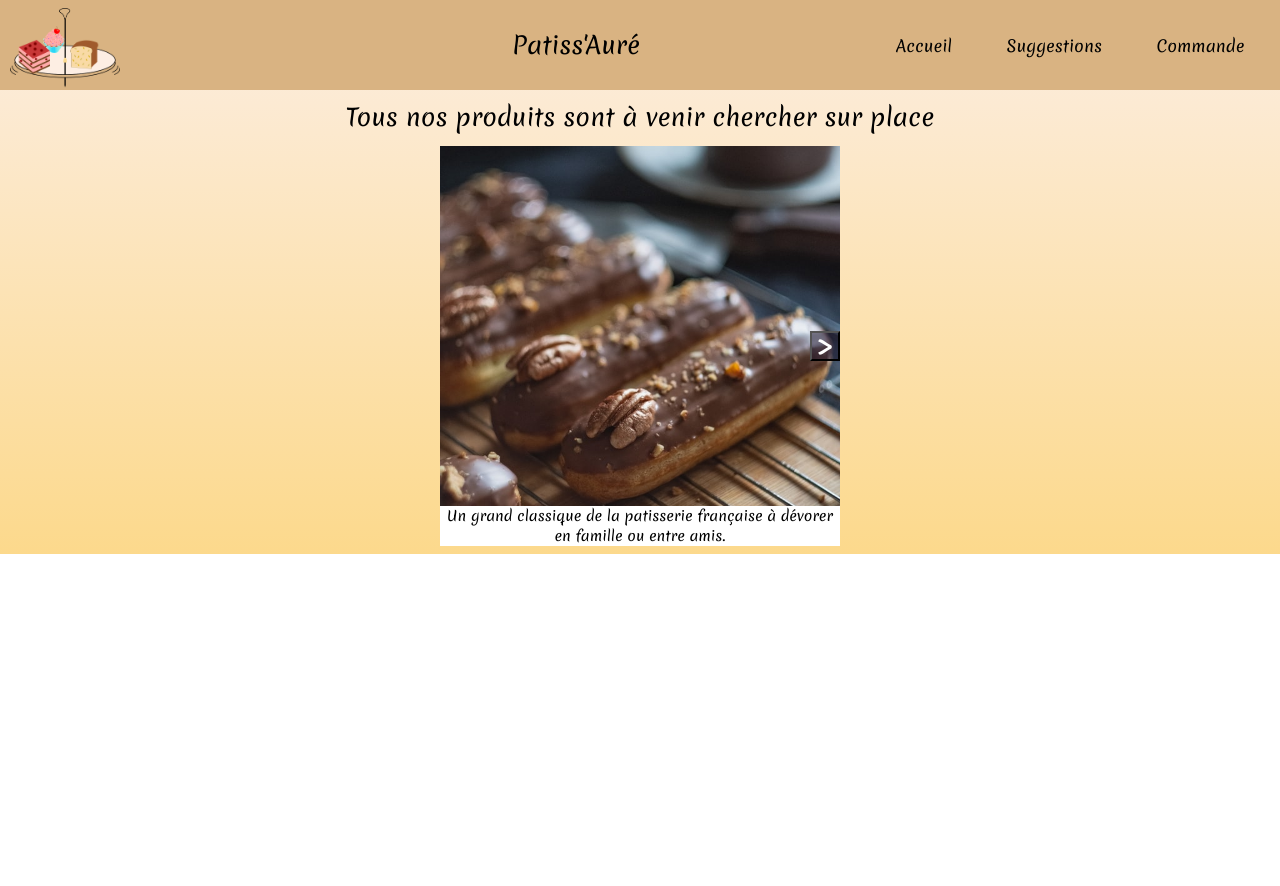
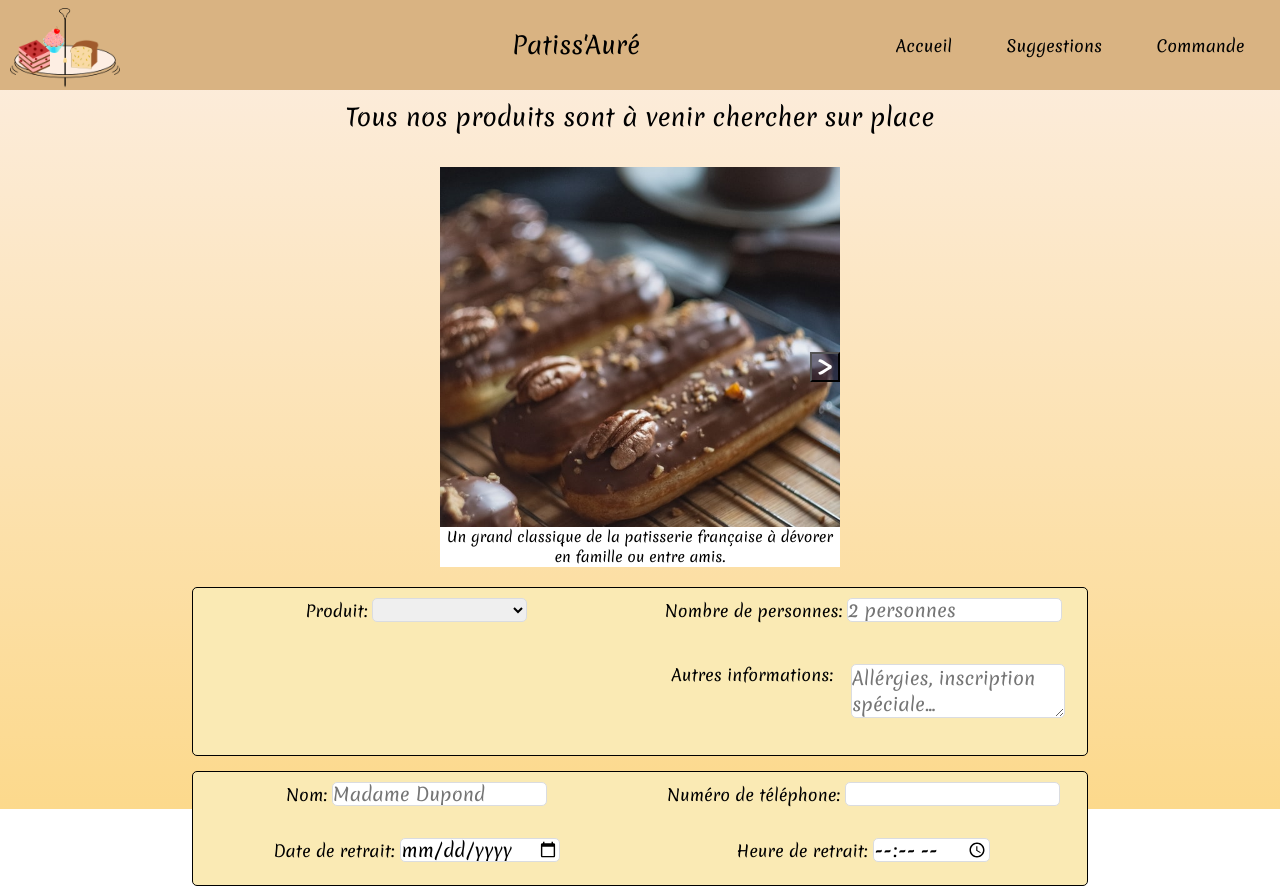
Before and after one commit to AurelieMoraitis/REACT, a React (Create React App) app in the folder patisserie/: page / in a window 1280 px wide. Before the commit the page ends 800 px from the top, so only its background shows below. Built offline with nearby package versions, Linux system fonts and the light colour scheme.

Commit message:
feat: add order section

```diff
--- a/patisserie/src/components/main/index.js
+++ b/patisserie/src/components/main/index.js
@@ -1,12 +1,14 @@
 import React from 'react';
 import {MainContainer, MainMessage} from "./MainStyle";
 import Carousel from './slider';
+import Order from './order';
 
 const Main = () => {
     return (
-        <MainContainer id={"accueil"}>
+        <MainContainer id={"home"}>
             <MainMessage>Tous nos produits sont à venir chercher sur place</MainMessage>
             <Carousel />
+            <Order/>
         </MainContainer>
     )
 }
--- /dev/null
+++ b/patisserie/src/components/main/order/OrderStyle.js
@@ -0,0 +1,29 @@
+import styled from "styled-components";
+
+/*OrderContainer, OrderForm*/
+
+export const OrderContainer = styled.div`
+    padding-top: 10px;
+    width: 70%;
+    margin: 0 auto;
+    display: grid;
+    grid-template-rows: 80% 50%;
+    margin-bottom: 15px;
+`;
+
+export const OrderForm = styled.div`
+    border: 1px solid black;
+    border-radius: 5px;
+    background: #faeab4;
+    display: grid;
+    grid-template-columns: 50% 50%;
+    margin-bottom: 15px;
+`;
+
+export const CollectForm = styled.div`
+    border: 1px solid black;
+    border-radius: 5px;
+    background: #faeab4;
+    display: grid;
+    grid-template-columns: 50% 50%;
+`;
--- /dev/null
+++ b/patisserie/src/components/main/order/index.js
@@ -0,0 +1,40 @@
+import React from 'react';
+import {Input, Select, TextArea} from './input';
+import {OrderContainer, OrderForm, CollectForm} from "./OrderStyle";
+
+const Order = () => {
+
+    const products = [
+        "",
+        "Eclairs",
+        "Trianon",
+        "Tarte au citron",
+        "Brézilienne",
+        "Croissants"
+    ];
+
+    return (
+        <OrderContainer id={"order"}>
+            <OrderForm>
+                <Select id="product" label="Produit:">
+                    {products.map((product, index) => (
+                        <option key={index}>{product}</option>
+                    ))}
+                </Select>
+                <Input type="number" label="Nombre de personnes:" id="quantity" min="1" placeholder="2 personnes"/>
+                <div/>
+                <TextArea label="Autres informations:" id="infos" rows="2" cols="30" placeholder="Allérgies, inscription spéciale..." />
+            </OrderForm>
+
+            <CollectForm>
+                <Input type="text" label="Nom:" id="name" placeholder="Madame Dupond"/>
+                <Input type="text" label="Numéro de téléphone:" id="phone" />
+                <Input type="date" label="Date de retrait:" id="date" />
+                <Input type="time" label="Heure de retrait:" id="time" />
+            </CollectForm>
+
+        </OrderContainer>
+    )
+}
+
+export default Order
--- /dev/null
+++ b/patisserie/src/components/main/order/input/InputStyle.js
@@ -0,0 +1,73 @@
+import styled from "styled-components";
+
+/*InputContainer, InputLabel, InputField*/
+
+export const InputContainer = styled.div`
+    position: relative;
+    margin: 10px;
+`;
+
+export const InputLabel = styled.label`
+    transition: 300ms;
+    transform: translate(-50%, -50%);
+    margin-right: 5px;
+`;
+
+export const InputField = styled.input`
+    outline: none;
+    background: #fff
+    padding: 16px 22px;
+    border: 1px solid #dadce0;
+    font-size: 18px;
+    border-radius: 5px;
+    height: 1.5rem;
+
+    &:focus {
+        border: 2px solid royalblue;
+    }
+
+    &:valid + ${InputLabel} {
+        top: -1;
+        padding: 0 3px;
+        font-size: 14px;
+        color: #8d8d8d;
+    }
+
+    &:focus + ${InputLabel} {
+        top: -1;
+        padding: 0 3px;
+        font-size: 14px;
+        color: rpyalblue;
+        transition: 300ms;
+    }
+`;
+
+export const SelectField = styled.select`
+    outline: none;
+    background: #fff
+    padding: 16px 22px;
+    border: 1px solid #dadce0;
+    font-size: 18px;
+    border-radius: 5px;
+    height: 1.5rem;
+
+`;
+
+export const TextAreaLabel = styled.label`
+    transition: 300ms;
+    transform: translate(-50%, -50%);
+    margin-left: 90px;
+    position: absolute;
+    top: 10px;
+`;
+
+export const TextAreaField = styled.textarea`
+    outline: none;
+    background: #fff
+    padding: 16px 22px;
+    border: 1px solid #dadce0;
+    font-size: 18px;
+    border-radius: 5px;
+    max-width: 50%;
+    margin-left: 189px;
+`;
--- /dev/null
+++ b/patisserie/src/components/main/order/input/index.js
@@ -0,0 +1,38 @@
+import React from 'react';
+import {
+    InputContainer,
+    InputLabel,
+    InputField,
+    SelectField,
+    TextAreaLabel,
+    TextAreaField,
+} from "./InputStyle";
+
+const Input = ({id, label, ...rest}) => {
+    return (
+        <InputContainer>
+            <InputLabel htmlFor={id}>{label}</InputLabel>
+            <InputField id={id} {...rest}/>
+        </InputContainer>
+    )
+};
+
+const Select = ({id, label, ...rest}) => {
+    return (
+        <InputContainer>
+            <InputLabel htmlFor={id}>{label}</InputLabel>
+            <SelectField id={id} {...rest}/>
+        </InputContainer>
+    )
+};
+
+const TextArea = ({id, label, ...rest}) => {
+    return (
+        <InputContainer>
+            <TextAreaLabel htmlFor={id}>{label}</TextAreaLabel>
+            <TextAreaField id={id} {...rest}/>
+        </InputContainer>
+    )
+}
+
+export {Input, Select, TextArea}
```
